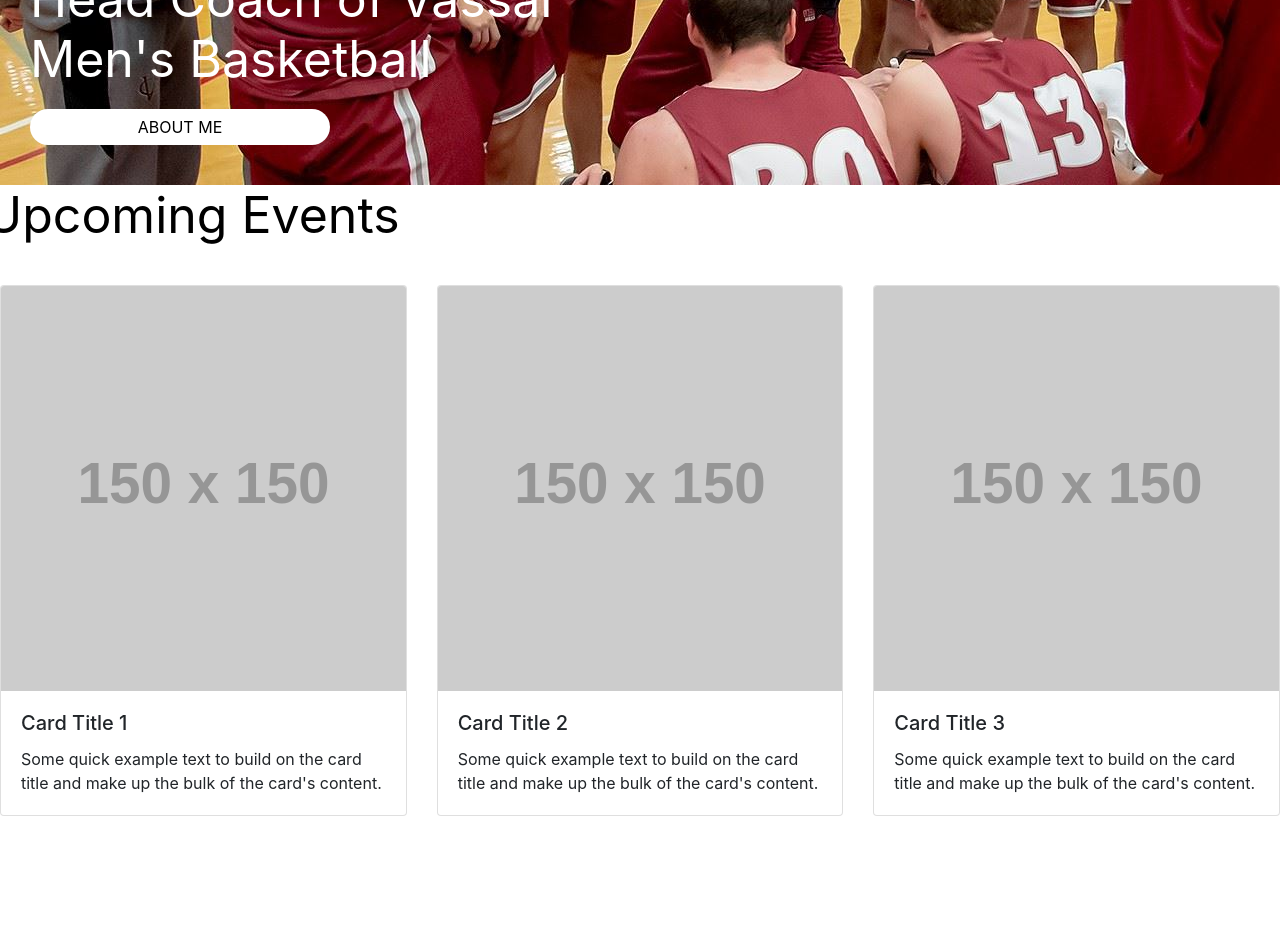
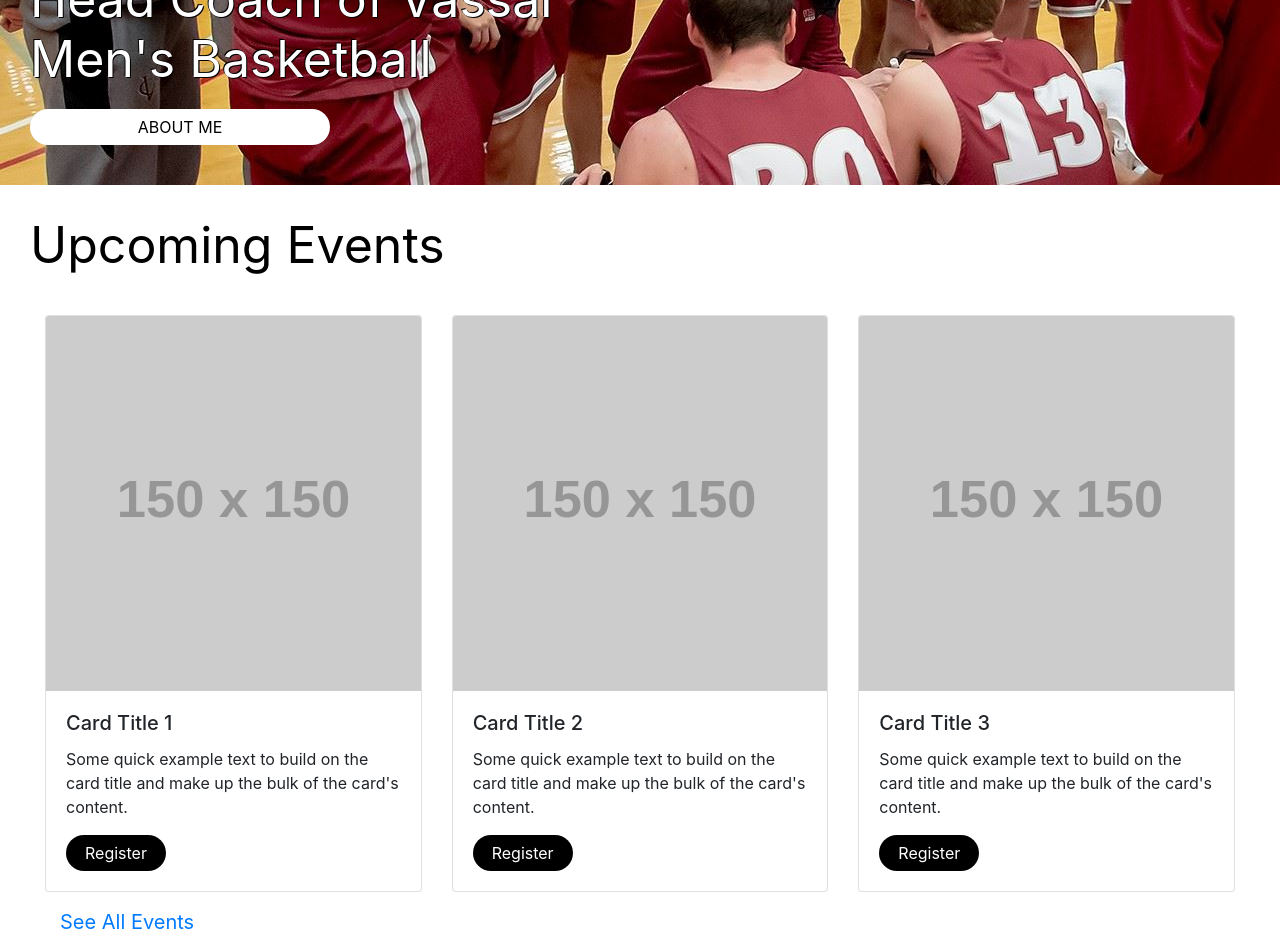
Before and after one commit to willemnielsen/coach_mee_website, a React (Create React App) app: page / in a window 1280 px wide. Shown: the part 535-1487 px from the top of the page. Before the commit the page ends 1351 px from the top, so only its background shows below. Built offline with nearby package versions, Linux system fonts and the light colour scheme.

Commit message:
Reformatted cardcol and added buttons

```diff
--- /dev/null
+++ b/src/components/CardCol.css
@@ -0,0 +1,11 @@
+#card-button {
+    background-color: black;
+    color: white;
+    width: 100px;
+    border-radius: 20px;
+    border: none;
+}
+
+#card-button:hover {
+    background-color: gray;
+}
--- a/src/components/CardCol.js
+++ b/src/components/CardCol.js
@@ -1,14 +1,18 @@
 import React from 'react';
-import { Card, Col } from 'react-bootstrap';
+import { Card, Col, Button } from 'react-bootstrap';
+import './CardCol.css';
 
 const CardCol = ({title, text, imgSrc}) => {
   return (
-    <Col style={{ marginTop: '20px'}} md={4} >
+    <Col style={{ marginTop: '20px'}} lg={4} md={5} sm={5}>
       <Card>
         <Card.Img variant="top" src={imgSrc} />
         <Card.Body>
           <Card.Title>{title}</Card.Title>
           <Card.Text>{text}</Card.Text>
+          <Button id='card-button'>
+            Register
+          </Button>
         </Card.Body>
       </Card>
     </Col>
--- a/src/components/EventSection.css
+++ b/src/components/EventSection.css
@@ -1,3 +1,4 @@
-.title {
-    color: black;
+#event-section .row {
+    margin-left: 30px;
+    margin-right: 30px;
 }
--- a/src/components/EventSection.js
+++ b/src/components/EventSection.js
@@ -1,17 +1,30 @@
 import React, { Component } from 'react'
 import { Row } from 'react-bootstrap'
+import { Link } from 'react-router-dom'
 import CardRow from './CardRow'
+import './EventSection.css'
 
 export default class EventSection extends Component {
   render() {
     // testing
     return (
-      <Row>
-        <Row className='title' style={{color: 'black'}}>
+      <Row id='event-section'>
+        <Row className='title' style={
+          {color: 'black',
+          marginTop: '30px'}}>
           Upcoming Events
         </Row>
         <CardRow/>
+        <Row>
+          <Link  to='/events' style={{
+            margin: '15px 30px',
+            fontSize: '20px'
+          }}>
+            See All Events
+          </Link>
+        </Row>
       </Row>
+
     )
   }
 }
--- a/src/components/HeroSection.css
+++ b/src/components/HeroSection.css
@@ -5,6 +5,13 @@
   height: 90vh;
   background-image: url('../../public/images/WPI_Huddle.jpeg');
   background-repeat: no-repeat;
+  margin-left: -15px;
+  margin-right: -15px;
+}
+
+#hero-section .row {
+  margin-left: 30px;
+  margin-right: 30px;
 }
 
 @media (max-width: 1176px) {
@@ -35,12 +42,6 @@
   }
 }
 
-#hero-section .row {
-  margin-left: 30px;
-  margin-right: 10px;
-  /* margin-bottom: 30px; */
-}
-
 @media (min-width: 768px) {
   #image {
     height: 100%;
@@ -49,6 +50,11 @@
 
 #hero-row {
   margin-bottom: 40px;
+}
+
+#hero-section .title {
+  color: white;
+  text-shadow: 1px 1px 0px black, -1px -1px 0px black;
 }
 
 .hero-button {
@@ -72,8 +78,8 @@
   }
 
   #hero-section .row {
-    margin-left: 0;
-    margin-right: 0;
+    margin-left: 10px;
+    margin-right: 10px;
   }
 }
 
--- a/src/components/pages/Home.css
+++ b/src/components/pages/Home.css
@@ -1,7 +1,6 @@
 .title {
     font-size: 50px;
     font-weight: 400;
-    color: white;
     z-index: 1;
     line-height: 1.2;
     max-width: 600px;
```
